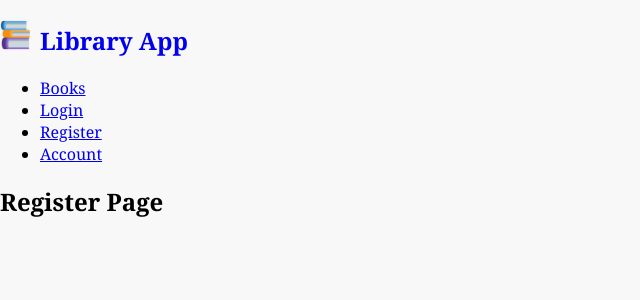
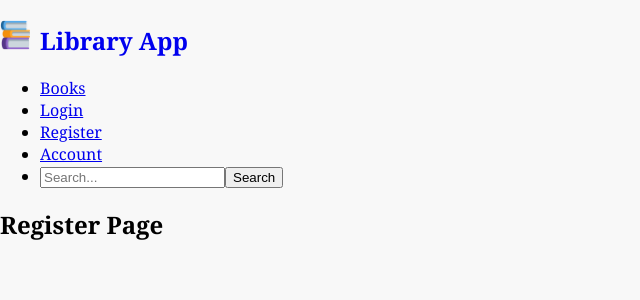
Before and after one commit to aedwardsk/Unit3.BookBuddy.Aedwards, a React (Vite) app: page /register in a window 1280 px wide. Shown: the top 300 px of the page, without its empty margins (0-640 px from the left). Built offline with nearby package versions, Linux system fonts and the light colour scheme; the HTML template or start-up script is replaced by a standard one.

Commit message:
Search filter seems to be working properly and it is added with search query

```diff
--- a/src/App.jsx
+++ b/src/App.jsx
@@ -5,14 +5,23 @@ import Navigations from "./components/Navigations";
 
 function App() {
   const [token, setToken] = useState(null);
+  const [searchQuery, setSearchQuery] = useState("");
+
+  const handleSearch = (query) => {
+    setSearchQuery(query);
+  };
+
+  const clearSearch = () => {
+    setSearchQuery("");
+  };
 
   return (
     <>
       <div>
-        <Navigations />
+        <Navigations onSearch={handleSearch} clearSearch={clearSearch} />
         {/* will need in nav later token={token} setToken={setToken} */}
       </div>
-      <AppRoutes />
+      <AppRoutes searchQuery={searchQuery} />
     </>
   );
 }
--- a/src/Routes/AppRoutes.jsx
+++ b/src/Routes/AppRoutes.jsx
@@ -1,16 +1,16 @@
 import React from "react";
-import { Route, Routes } from "react-router-dom";
+import { Route, Router, Routes } from "react-router-dom";
 import Account from "../components/Account";
 import SingleBook from "../components/SingleBook";
 import Books from "../components/Books";
 import Login from "../components/Login";
 import Register from "../components/Register";
 
-function AppRoutes() {
+function AppRoutes({ searchQuery }) {
   return (
     <>
       <Routes>
-        <Route path='/' element={<Books />} />
+        <Route path='/' element={<Books searchQuery={searchQuery} />} />
         <Route path='/login' element={<Login />} />
         <Route path='/register' element={<Register />} />
         <Route path='/books/:id' element={<SingleBook />} />
--- a/src/components/Books.jsx
+++ b/src/components/Books.jsx
@@ -7,13 +7,14 @@ import { fetchBooks } from "../API";
 import fallbackImage from "../assets/books.png";
 
 // Dummy data for initial render
-const dummyBooks = [
-  { id: 1, title: "Dummy Book 1", author: "Author A" },
-  { id: 2, title: "Dummy Book 2", author: "Author B" },
-];
+// const dummyBooks = [
+//   { id: 1, title: "Dummy Book 1", author: "Author A" },
+//   { id: 2, title: "Dummy Book 2", author: "Author B" },
+// ];
 
-function Books() {
-  const [books, setBooks] = useState(dummyBooks);
+function Books({ searchQuery }) {
+  const [books, setBooks] = useState([]);
+  const [filteredBooks, setFilteredBooks] = useState([]);
   const navigate = useNavigate();
 
   useEffect(() => {
@@ -29,6 +30,16 @@ function Books() {
     getBooks();
   }, []);
 
+  // Handling search functionality
+
+  useEffect(() => {
+    if (!searchQuery) {
+      setFilteredBooks(books);
+    } else {
+      setFilteredBooks(books.filter((book) => book.title.toLowerCase().includes(searchQuery.toLowerCase())));
+    }
+  }, [searchQuery, books]);
+
   // Handling clicking on book for single view details.
   const handleClick = async (id) => {
     navigate(`/books/${id}`);
@@ -38,8 +49,8 @@ function Books() {
     <div>
       <h1 className='books-heading'>Books</h1>
       <div className='books-container'>
-        {books.length > 0 ? (
-          books.map((book) => (
+        {filteredBooks.length > 0 ? (
+          filteredBooks.map((book) => (
             <div key={book.id} className='book-card'>
               <h4>{book.title}</h4>
               <img
@@ -49,7 +60,6 @@ function Books() {
                   e.target.src = fallbackImage;
                 }}
               />
-
               <p>by {book.author}</p>
               <p>{book.available ? "Available" : "Not Available"}</p>
               <button type='button' onClick={() => handleClick(book.id)}>
--- a/src/components/Navigations.jsx
+++ b/src/components/Navigations.jsx
@@ -3,11 +3,12 @@
 import React from "react";
 import { Link } from "react-router-dom";
 import bookLogo from "../assets/books.png";
+import SearchBar from "./SearchBar";
 
-export default function Navigations() {
+export default function Navigations({ onSearch, clearSearch }) {
   return (
     <nav>
-      <Link to='/' className='title'>
+      <Link to='/' onClick={clearSearch} className='title'>
         <h1>
           <img id='logo-image' src={bookLogo} alt='Library App Logo' />
           Library App
@@ -15,7 +16,9 @@ export default function Navigations() {
       </Link>
       <ul className='nav-links'>
         <li>
-          <Link to='/'>Books</Link>
+          <Link to='/' onClick={clearSearch}>
+            Books
+          </Link>
         </li>
         <li>
           <Link to='/login'>Login</Link>
@@ -26,6 +29,9 @@ export default function Navigations() {
         <li>
           <Link to='/account'>Account</Link>
         </li>
+        <li>
+          <SearchBar onSearch={onSearch} onClick={clearSearch} />
+        </li>
       </ul>
     </nav>
   );
--- /dev/null
+++ b/src/components/SearchBar.jsx
@@ -0,0 +1,25 @@
+import { useState } from "react";
+
+function SearchBar({ onSearch }) {
+  const [query, setQuery] = useState("");
+
+  const handleInputChange = (e) => {
+    setQuery(e.target.value);
+  };
+
+  const handleSearch = () => {
+    if (onSearch) {
+      onSearch(query);
+      setQuery("");
+    }
+  };
+
+  return (
+    <div className='search-container'>
+      <input type='text' value={query} onChange={handleInputChange} placeholder='Search...' />
+      <button onClick={handleSearch}>Search</button>
+    </div>
+  );
+}
+
+export default SearchBar;
```
